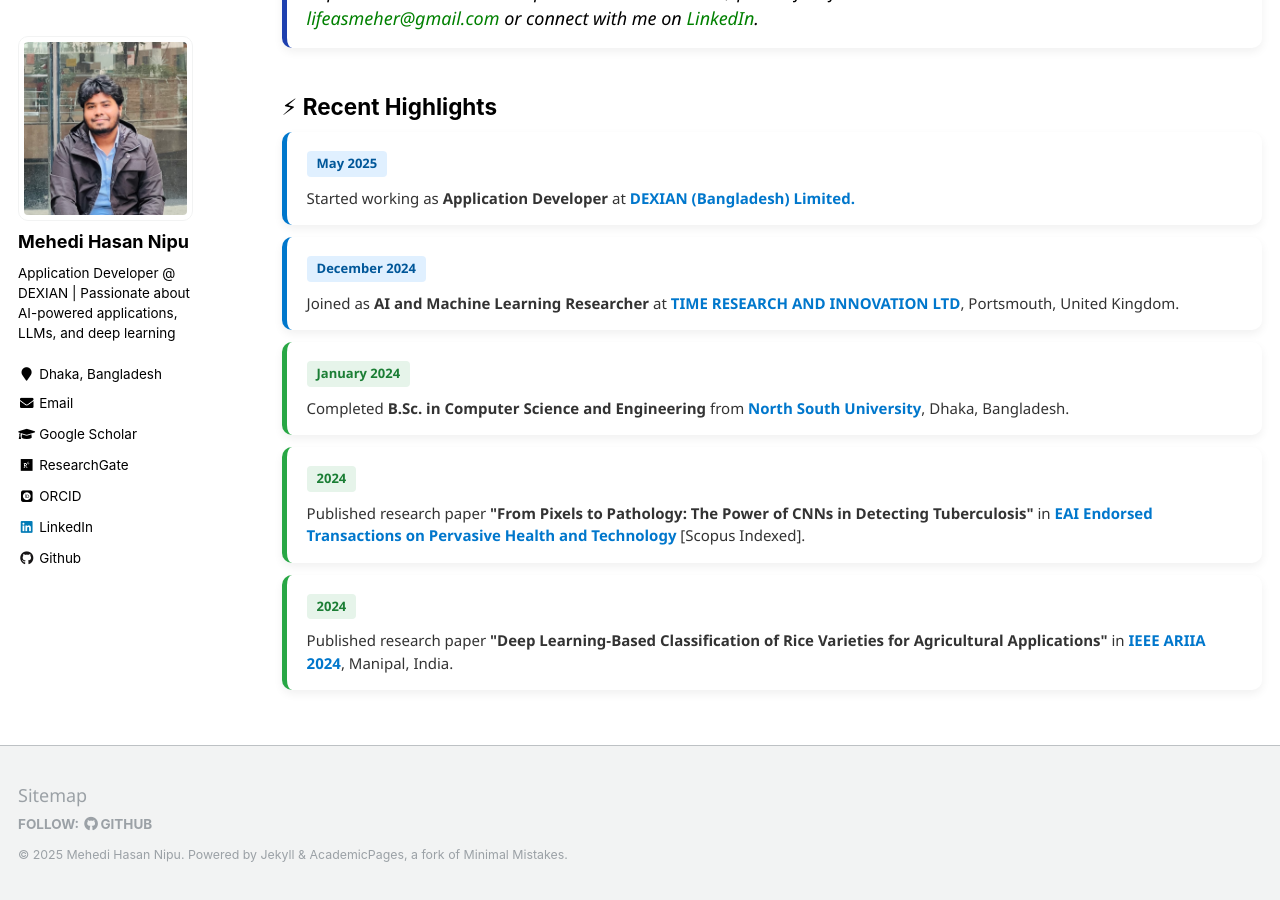
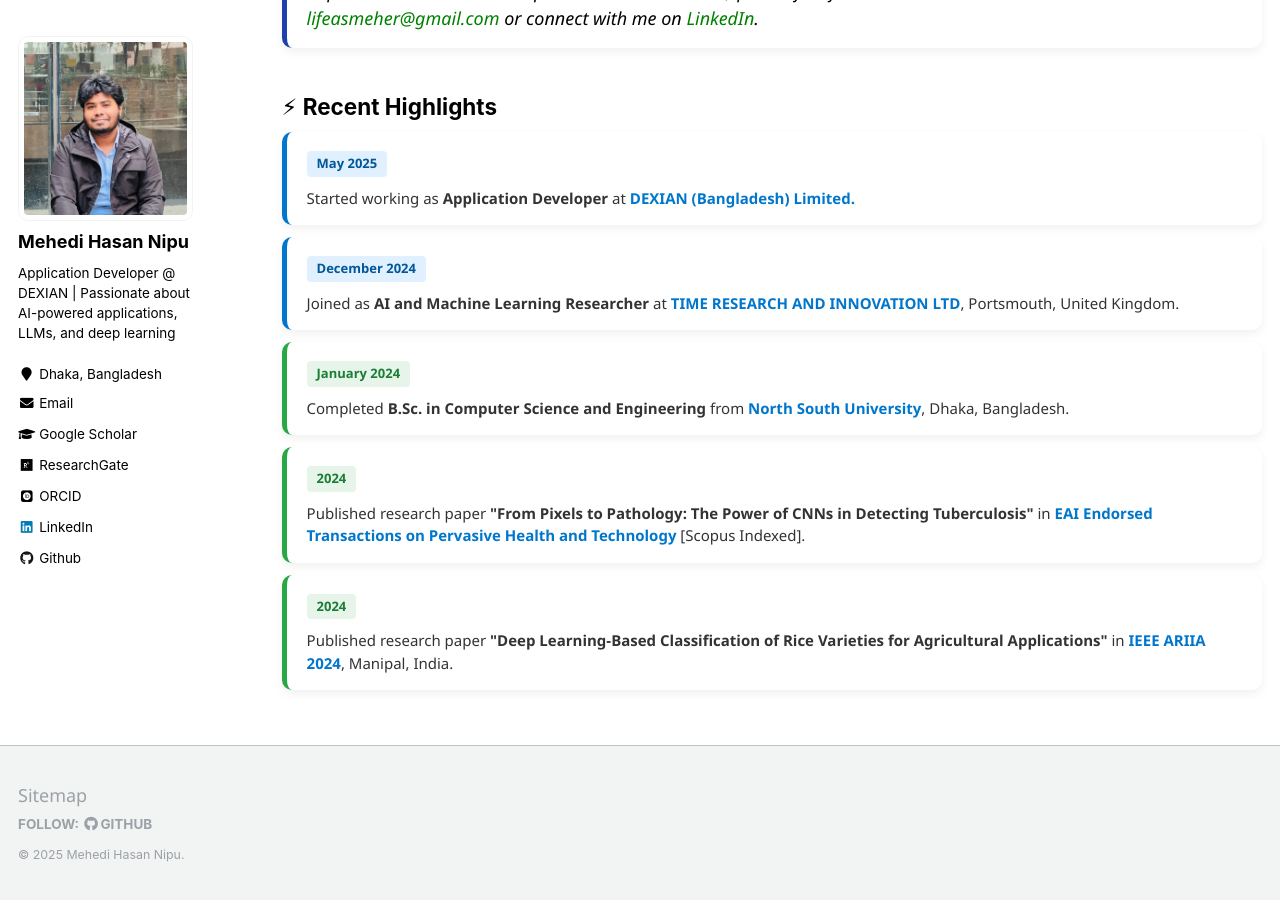
Before and after one commit to Notmeher/Notmeher.github.io, a Jekyll site: the page built from _pages/about.md, in a window 1280 px wide and 900 px high, scrolled down 983 px. Built offline with Jekyll 4.4.1, drawn with Linux system fonts in a browser that asks for light colours; some web fonts are replaced.

Commit message:
Remove 'Powered by Jekyll & AcademicPages' attribution from footer

```diff
--- a/_includes/footer.html
+++ b/_includes/footer.html
@@ -21,4 +21,4 @@
   </ul>
 </div>
 
-<div class="page__footer-copyright">&copy; {{ site.time | date: '%Y' }} {{ site.name | default: site.title }}. {{ site.data.ui-text[site.locale].powered_by | default: "Powered by" }} <a href="http://jekyllrb.com" rel="nofollow">Jekyll</a> &amp; <a href="https://github.com/academicpages/academicpages.github.io">AcademicPages</a>, a fork of <a href="https://mademistakes.com/work/minimal-mistakes-jekyll-theme/" rel="nofollow">Minimal Mistakes</a>.</div>
+<div class="page__footer-copyright">&copy; {{ site.time | date: '%Y' }} {{ site.name | default: site.title }}.</div>
```
